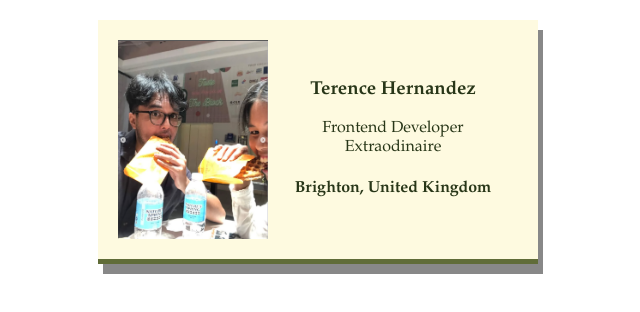
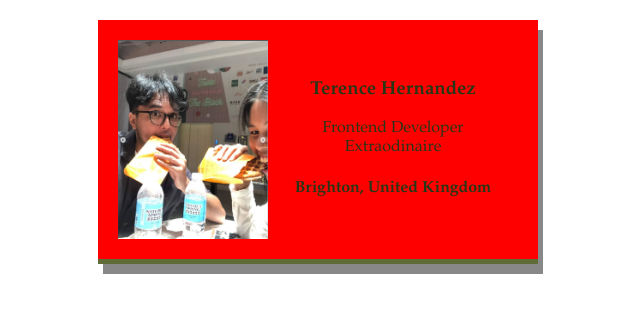
Before and after one commit to ryucatcher97/business-card, a website built with Vite: page index.html in a window 1280 px wide. Shown: the whole page, without its empty margins (322-962 px from the left). Built offline with nearby package versions, Linux system fonts and the light colour scheme.

Commit message:
updated background colour
card background now red

```diff
--- a/styles.css
+++ b/styles.css
@@ -15,7 +15,7 @@ body {
     justify-content: space-around;
 
     border-bottom: 5px solid #606c38;
-    background: #fefae0;
+    background: red;
     color: #283618;
 
     box-shadow: 5px 10px #888888
```
